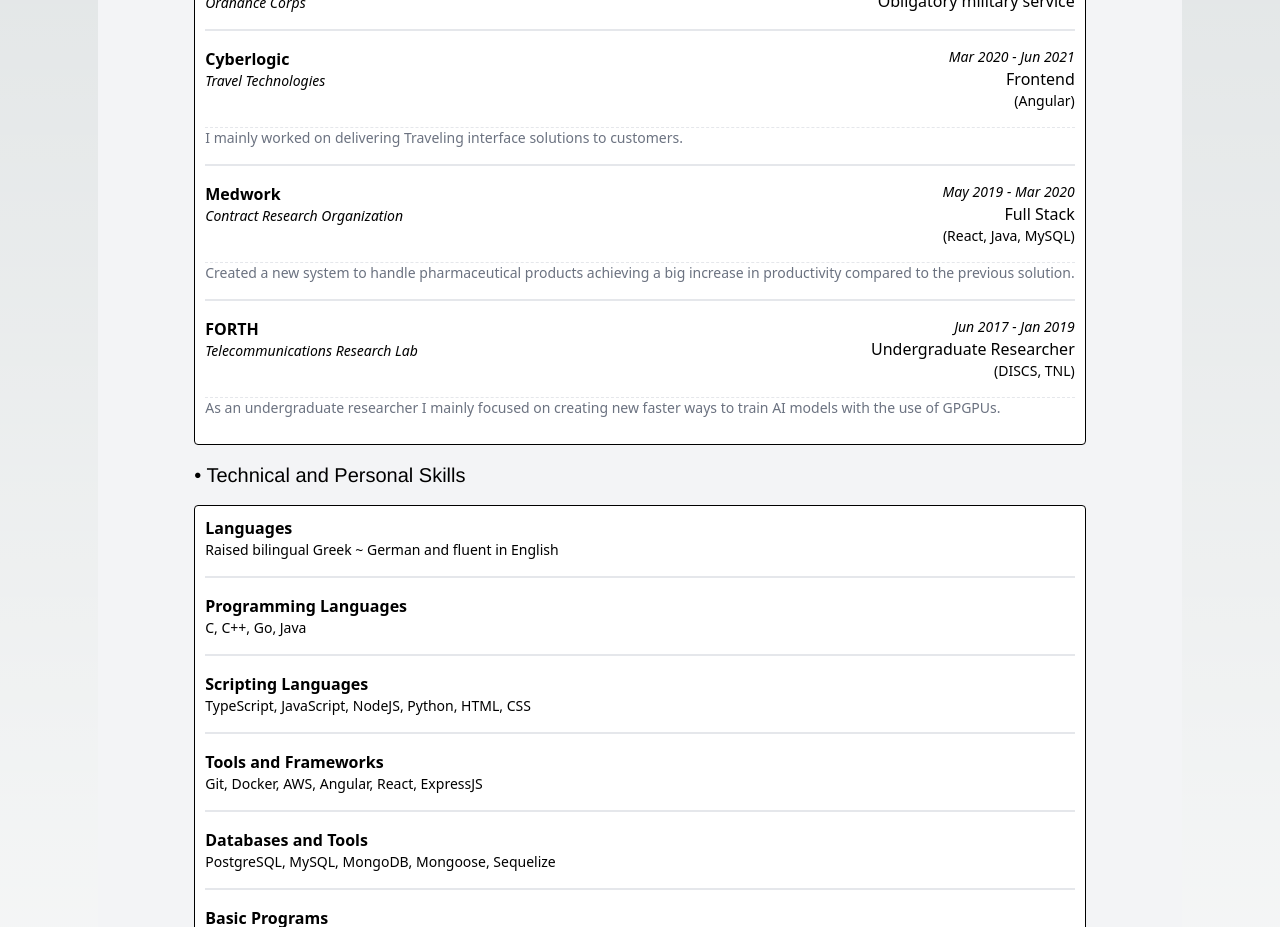
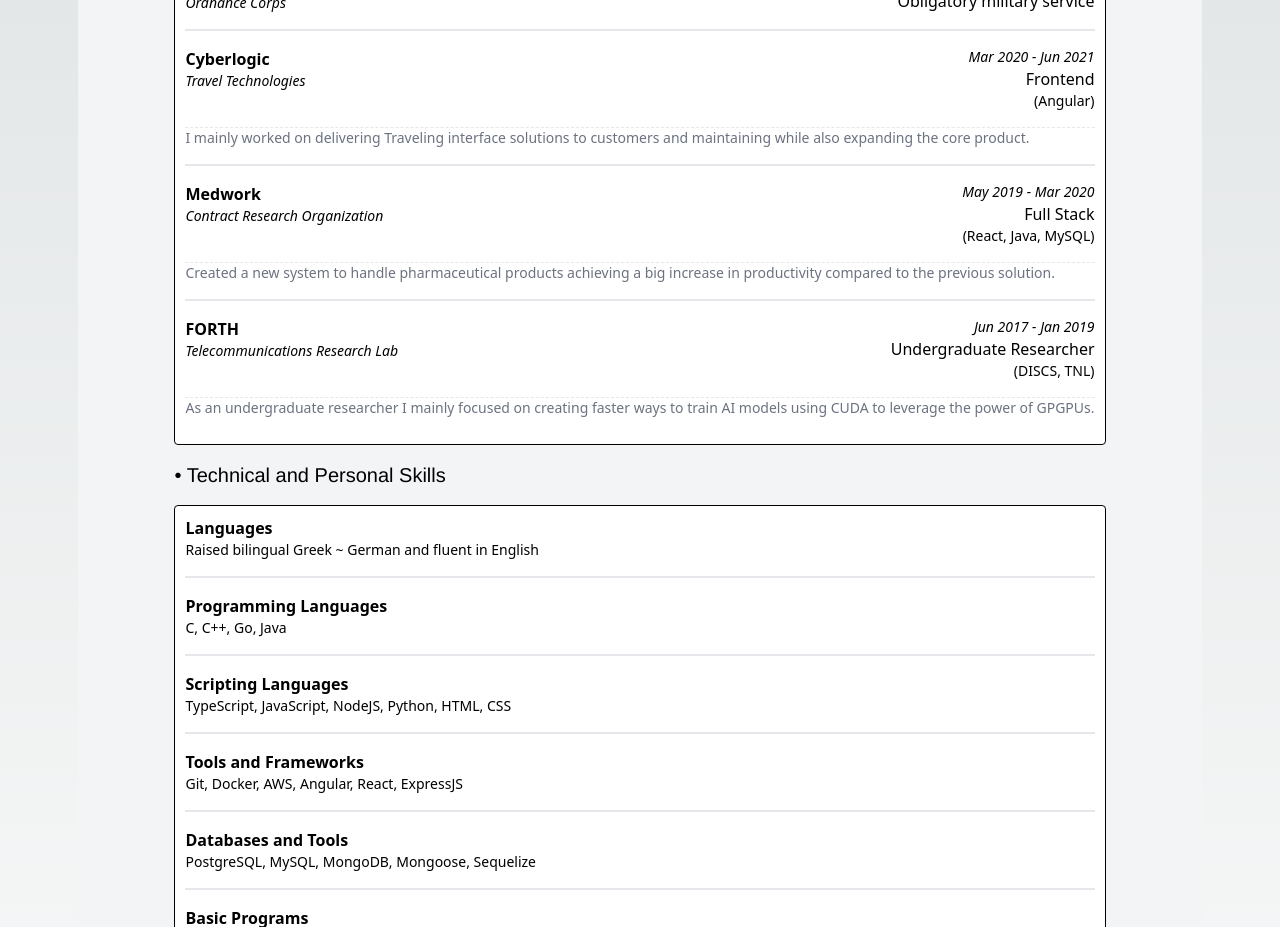
Before and after one commit to keybraker/keybraker.github.io, a Next.js app: page / in a window 1280 px wide. Shown: the part 820-1747 px from the top of the page. Built offline with nearby package versions, Linux system fonts and the light colour scheme.

Commit message:
Update download button

```diff
--- a/src/abilities/email.tsx
+++ b/src/abilities/email.tsx
@@ -1,5 +1,6 @@
 import { GrDocumentPdf } from "@react-icons/all-files/gr/GrDocumentPdf";
 import { HiOutlineReply } from "@react-icons/all-files/hi/HiOutlineReply";
+import { HiDocumentDownload } from "@react-icons/all-files/hi/HiDocumentDownload";
 import dayjs from "dayjs";
 
 const mail = "iantsiakkas@gmail.com";
@@ -80,12 +81,18 @@
           <span>Reply</span>
         </a>
         <a
-          className="black mt-1 flex items-center justify-between gap-2 rounded-md border border-black bg-white py-2 px-3 shadow-md hover:bg-gray-200"
+          className="black group mt-1 flex items-center justify-between gap-2 rounded-md border border-black bg-white p-1 py-2 px-3  shadow-md hover:bg-gray-200"
           href="/static/ioannis_tsiakkas_resume.pdf"
           download="ioannis_tsiakkas_resume.pdf"
         >
-          <GrDocumentPdf />
-          <span>Resume</span>
+          <span className="contents group-hover:hidden">
+            <GrDocumentPdf />
+            <span>Resume</span>
+          </span>
+          <span className="hidden group-hover:contents">
+            <HiDocumentDownload />
+            <span>72.11 Kb</span>
+          </span>
         </a>
       </div>
     </div>
--- a/src/abilities/experience.tsx
+++ b/src/abilities/experience.tsx
@@ -28,7 +28,7 @@
     position: "Frontend",
     technologies: ["Angular"],
     description:
-      "I mainly worked on delivering Traveling interface solutions to customers.",
+      "I mainly worked on delivering Traveling interface solutions to customers and maintaining while also expanding the core product.",
   },
   {
     start: "May 2019",
@@ -53,7 +53,7 @@
       '<a href="https://www.ics.forth.gr/tnl" rel="noopener noreferrer" target="_blank">TNL</a>',
     ],
     description:
-      "As an undergraduate researcher I mainly focused on creating new faster ways to train AI models with the use of GPGPUs.",
+      "As an undergraduate researcher I mainly focused on creating faster ways to train AI models using CUDA to leverage the power of GPGPUs.",
   },
 ];
 
```
